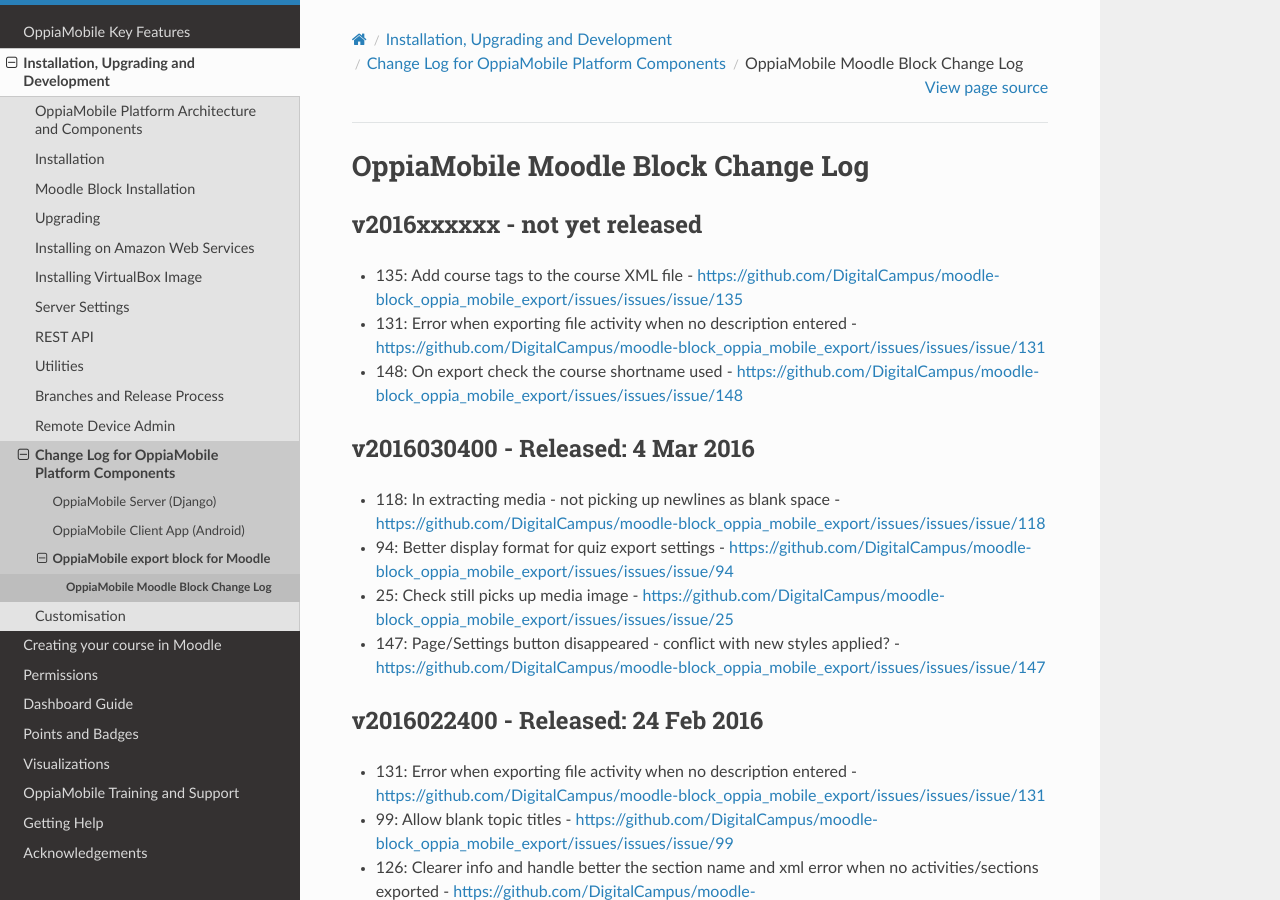
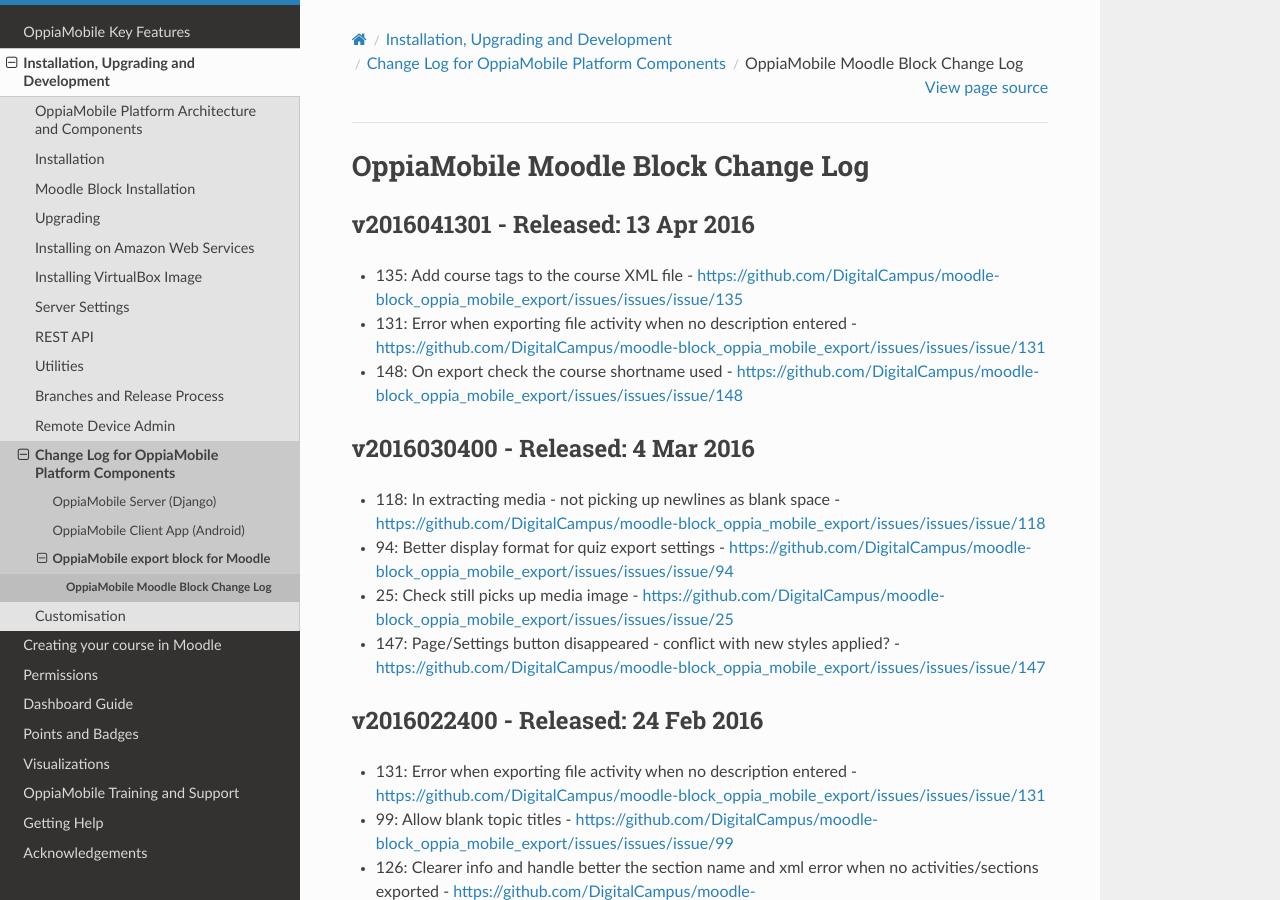
Before and after one commit to DigitalCampus/django-oppia, a Sphinx documentation site: the page built from docs/dev/changelog_moodleblock.rst, in a window 1280 px wide and 900 px high. Built offline with Sphinx 7.4.7 and the Read the Docs theme 2.0.0, drawn with Linux system fonts in a browser that asks for light colours; the version number is read from the project's files by our own code.

Commit message:
update docs

```diff
--- a/docs/dev/changelog_moodleblock.rst
+++ b/docs/dev/changelog_moodleblock.rst
@@ -1,9 +1,10 @@
 OppiaMobile Moodle Block Change Log
 =====================================
 
-.. _blockv2016xxxxxx:
 
-v2016xxxxxx - not yet released
+.. _blockv2016041301:
+
+v2016041301 - Released: 13 Apr 2016
 -------------------------------------
 
 * 135: Add course tags to the course XML file - https://github.com/DigitalCampus/moodle-block_oppia_mobile_export/issues/issues/issue/135
```
